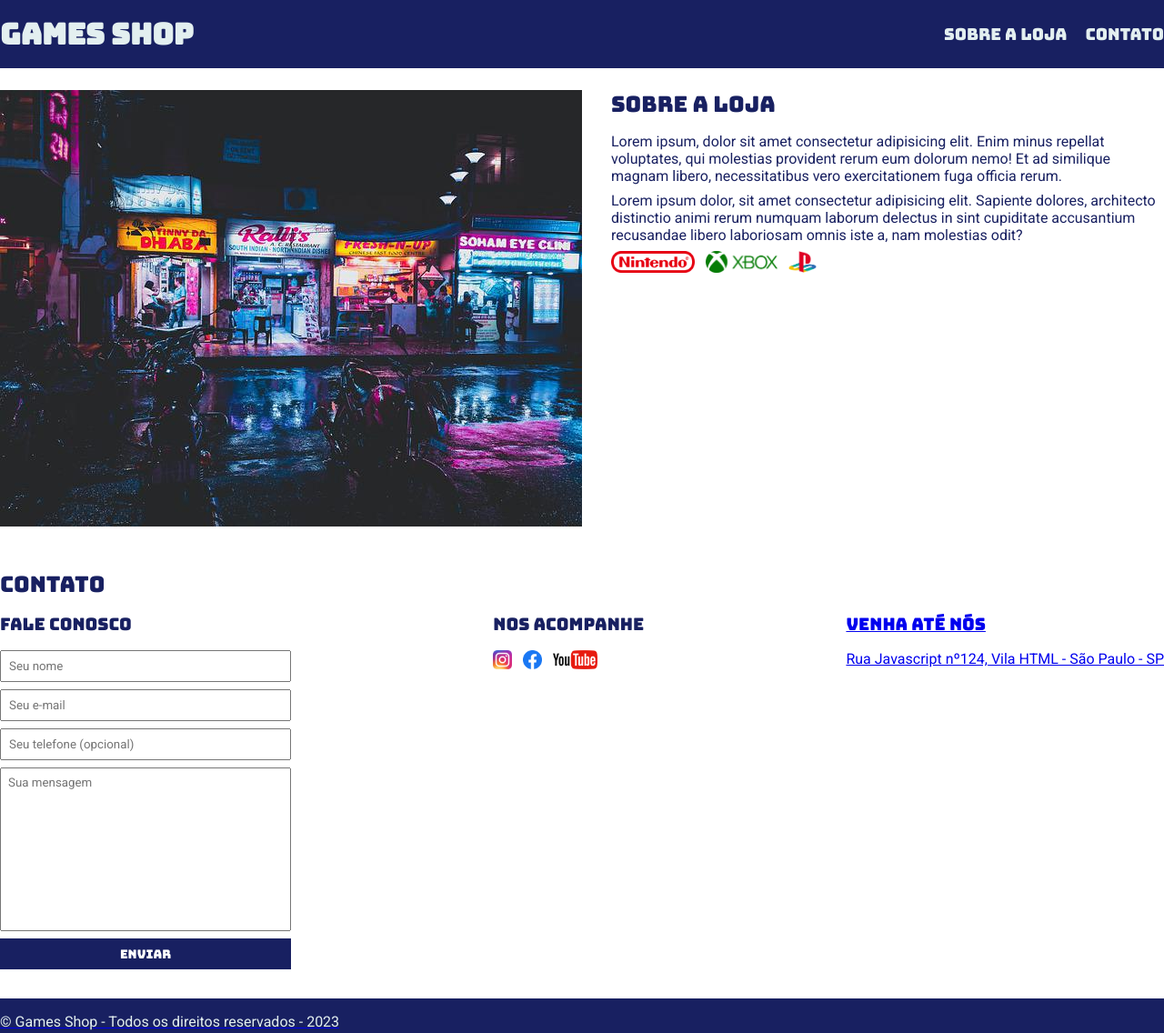
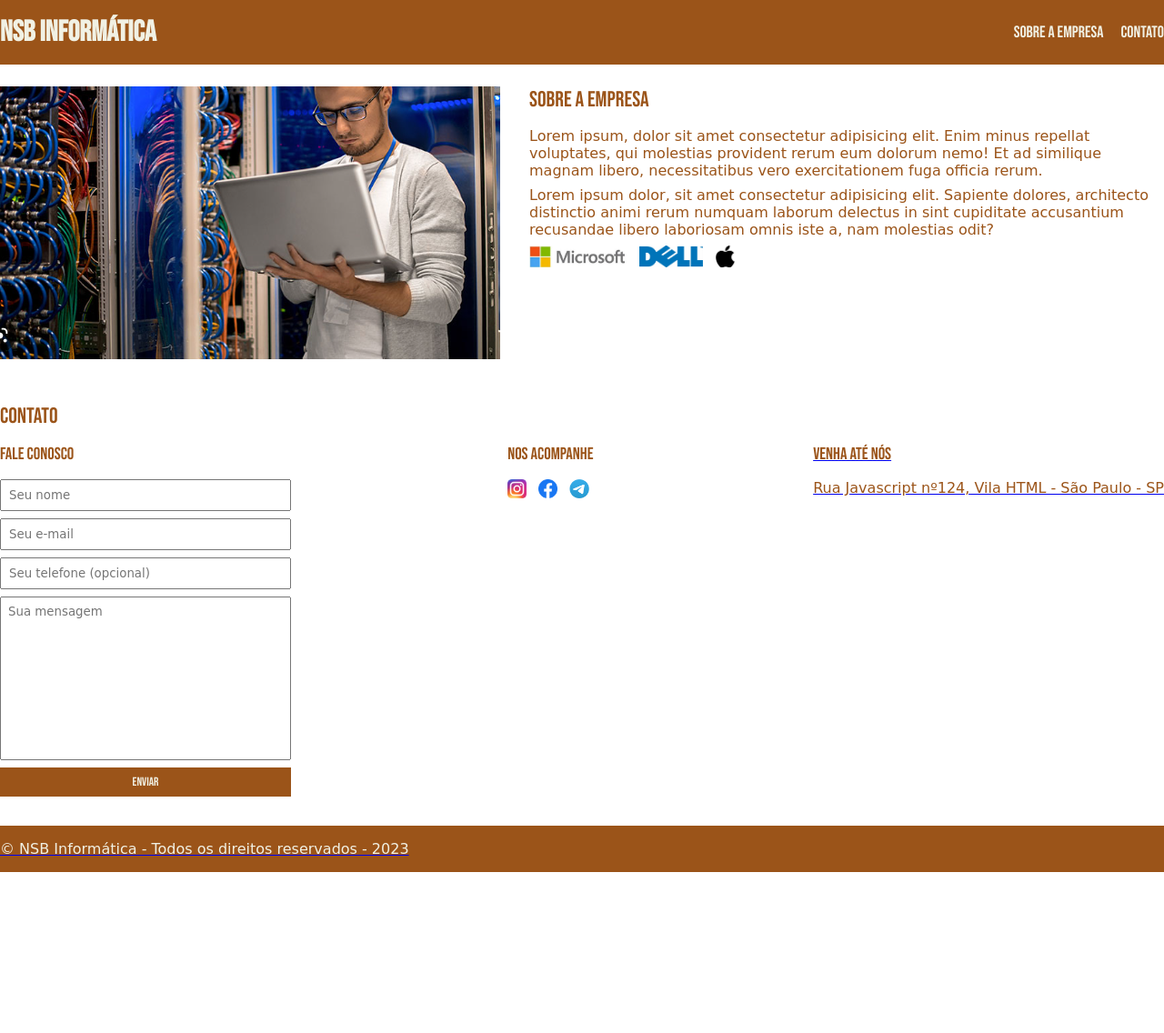
Before and after one commit to nsbgabriel/projeto2, a plain HTML site: page index.html in a window 1280 px wide. Shown: the whole page at 91% size. After the commit the page ends 959 px from the top, so only its background shows below. Drawn offline with Linux system fonts and the light colour scheme; a web font is replaced by a local one.

Commit message:
commit inicial

```diff
--- a/index.html
+++ b/index.html
@@ -4,20 +4,20 @@
     <meta charset="UTF-8">
     <meta http-equiv="X-UA-Compatible" content="IE=edge">
     <meta name="viewport" content="width=device-width, initial-scale=1.0">
-    <title>Game Shop - A sua loja de games</title>
+    <title>NSB Info - Descomplicando a informação</title>
     <link rel="stylesheet" href="./main.css">
     <link rel="preconnect" href="https://fonts.googleapis.com">
     <link rel="preconnect" href="https://fonts.gstatic.com" crossorigin>
-    <link href="https://fonts.googleapis.com/css2?family=Bungee&family=Roboto&display=swap" rel="stylesheet">
+    <link href="https://fonts.googleapis.com/css2?family=Anybody&family=Bebas+Neue&display=swap" rel="stylesheet">
 </head>
 <body>
     <header>
         <div class="container">
-            <h1>Games Shop</h1>
+            <h1>NSB Informática</h1>
             <nav>
                 <ul>
                     <li>
-                        <a href="#about">Sobre a Loja</a>
+                        <a href="#about">Sobre a Empresa</a>
                     </li>
                     <li>
                         <a href="#contact">Contato</a>
@@ -28,9 +28,9 @@
     </header>
     <section id="about">
         <div class="container">
-            <img class="store-front" src="./images/loja.jpg" alt="Fachada da loja Games Shop" />
+            <img class="store-front" src="./imagens/info.png" alt="Técnico mexendo no notebook" />
             <div>
-                <h2>Sobre a Loja</h2>
+                <h2>Sobre a Empresa</h2>
                 <p>
                     Lorem ipsum, dolor sit amet consectetur adipisicing elit. Enim minus repellat voluptates, qui molestias provident rerum eum dolorum nemo! Et ad similique magnam libero, necessitatibus vero exercitationem fuga officia rerum.
                 </p>
@@ -38,9 +38,9 @@
                     Lorem ipsum dolor, sit amet consectetur adipisicing elit. Sapiente dolores, architecto distinctio animi rerum numquam laborum delectus in sint cupiditate accusantium recusandae libero laboriosam omnis iste a, nam molestias odit?
                 </p>
                 <ul class="brands-list">
-                    <li><img src="./images/nintendo.png" alt="Nintendo" /></li>
-                    <li><img src="./images/xbox.png" alt="Xbox" /></li>
-                    <li><img src="./images/playstation.png" alt="Playstation" /></li>
+                    <li><img src="./imagens/microsoft.png" alt="Logo da Microsoft" /></li>
+                    <li><img src="./imagens/dell.png" alt="Logo da Dell" /></li>
+                    <li><img src="./imagens/apple.png" alt="Logo da Apple" /></li>
                 </ul>
             </div>
         </div>
@@ -64,19 +64,19 @@
                     <ul class="social-links">
                         <li>
                             <a href="#" title="Siga-nos no Instagram">
-                            <img src="./images/instagram.png" alt="Logo do Instagram" />
+                            <img src="./imagens/instagram.png" alt="Logo do Instagram" />
                         </li>
                         <li>
                             <a href="#" title="Siga-nos no Facebook">
-                            <img src="./images/facebook.png" alt="Logo do Facebook" />
+                            <img src="./imagens/facebook.png" alt="Logo do Facebook" />
                         </li>
                         <li>
-                            <a href="#" title="Visite nosso canal no Youtube">
-                            <img src="./images/youtube.png" alt="Logo do Youtube" />
+                            <a href="#" title="Faça parte de nosso grupo no Telegram">
+                            <img src="./imagens/telegram.png" alt="Logo do Telegram" />
                         </li>
                     </ul>
                 </div>
-                <div>
+                <div class="address">
                     <h3>Venha até nós</h3>
                     <p>
                         Rua Javascript nº124, Vila HTML - São Paulo - SP
@@ -88,7 +88,7 @@
     <footer>
         <div class="container">
             <p>
-                &copy; Games Shop - Todos os direitos reservados - 2023
+                &copy; NSB Informática - Todos os direitos reservados - 2023
             </p>
         </div>
     </footer>
--- a/main.css
+++ b/main.css
@@ -8,20 +8,21 @@ header,
 section h2,
 section h3,
 form button {
-    font-family: 'Bungee', cursive;
+    font-family: 'Bebas Neue', cursive;
     font-weight: normal;
 }
 
 body,
 input,
 textarea {
-    font-family: 'Roboto', sans-serif;
+    font-family: 'Anybody', cursive;
+    font-weight: normal;
 }
 
 header {
     padding: 16px 0;
-    background-color: #182061;
-    color: #e3eff0;
+    background-color: #9b5419;
+    color: #f1f1e4;
 }
 
 header nav li {
@@ -31,7 +32,7 @@ header nav li {
 }
 
 header nav li a {
-    color: #e3eff0;
+    color: #f1f1e4;
     text-decoration: none;
 }
 
@@ -72,8 +73,9 @@ section p {
     margin-bottom: 8px;
 }
 
-section {
-    color: #182061;
+section,
+.address {
+    color: #9b5419;
 }
 
 .store-front {
@@ -89,7 +91,8 @@ section {
     margin-right: 8px;
 }
 
-.social-links li a {
+.social-links li a,
+.address {
     text-decoration: none;
 }
 
@@ -121,22 +124,22 @@ section h3 {
 }
 
 form button {
-    background-color: #182061;
-    color: #fff;
+    background-color: #9b5419;
+    color: #f1f1e4;
     border: none;
     cursor: pointer;
 }
 
 form button:hover {
-    background-color: #314e9e;
+    background-color: #c58d5e;
 }
 
 input:focus, textarea:focus {
-    outline-color: #182061;
+    outline-color: #9b5419;
 }
 
 footer {
-    background-color: #182061;
-    color: #e3eff0;
+    background-color: #9b5419;
+    color: #f1f1e4;
     padding: 16px 0;
 }
--- a/projeto1/main.css
+++ /dev/null
@@ -1,145 +0,0 @@
-* {
-    margin: 0;
-    padding: 0;
-    box-sizing: border-box;
-}
-
-header,
-section h2,
-section h3,
-form button {
-    font-family: 'Bebas Neue', cursive;
-    font-weight: normal;
-}
-
-body,
-input,
-textarea {
-    font-family: 'Anybody', cursive;
-    font-weight: normal;
-}
-
-header {
-    padding: 16px 0;
-    background-color: #9b5419;
-    color: #f1f1e4;
-}
-
-header nav li {
-    display: inline;
-    margin-left: 16px;
-    font-size: 18px;
-}
-
-header nav li a {
-    color: #f1f1e4;
-    text-decoration: none;
-}
-
-.container {
-    max-width: 1280px;
-    width: 100%;
-    margin: 0 auto;
-}
-
-header .container, section .container {
-    display: flex;
-    align-items: center;
-    justify-content: space-between;
-}
-
-.brands-list img {
-    height: 24px;
-}
-
-.brands-list li {
-    display: inline;
-    margin-right: 8px;
-}
-
-section .container {
-    align-items: flex-start;
-}
-
-section {
-    padding: 24px 0;
-}
-
-section h2 {
-    margin-bottom: 16px;
-}
-
-section p {
-    margin-bottom: 8px;
-}
-
-section,
-.address {
-    color: #9b5419;
-}
-
-.store-front {
-    margin-right: 32px;
-}
-
-.social-links img{
-    height: 21px;
-}
-
-.social-links li {
-    display: inline;
-    margin-right: 8px;
-}
-
-.social-links li a,
-.address {
-    text-decoration: none;
-}
-
-#contact .container {
-    display: block;
-}
-
-.contact-methods {
-    display: flex;
-    justify-content: space-between;
-}
-
-form input,
-form textarea,
-form button {
-    display: block;
-    width: 320px;
-    margin-bottom: 8px;
-    padding: 8px;
-}
-
-form textarea {
-    resize: none;
-    height: 180px;
-}
-
-section h3 {
-    margin-bottom: 16px;
-}
-
-form button {
-    background-color: #9b5419;
-    color: #f1f1e4;
-    border: none;
-    cursor: pointer;
-}
-
-form button:hover {
-    background-color: #c58d5e;
-}
-
-input:focus, textarea:focus {
-    outline-color: #9b5419;
-}
-
-footer {
-    background-color: #9b5419;
-    color: #f1f1e4;
-    padding: 16px 0;
-}
```
Also changed, not shown: forms.html (deleted, +0 -26 lines), projeto1/index.html (deleted, +0 -96 lines), imagens/apple.png (renamed from projeto1/imagens/apple.png), imagens/dell.png (renamed from projeto1/imagens/dell.png), imagens/facebook.png (renamed from images/facebook.png), imagens/info.png (renamed from projeto1/imagens/info.png), imagens/instagram.png (renamed from images/instagram.png), imagens/microsoft.png (renamed from projeto1/imagens/microsoft.png), imagens/telegram.png (renamed from projeto1/imagens/telegram.png), images/loja.jpg (deleted), images/nintendo.png (deleted), images/playstation.png (deleted), images/xbox.png (deleted), images/youtube.png (deleted), 2 more files.
